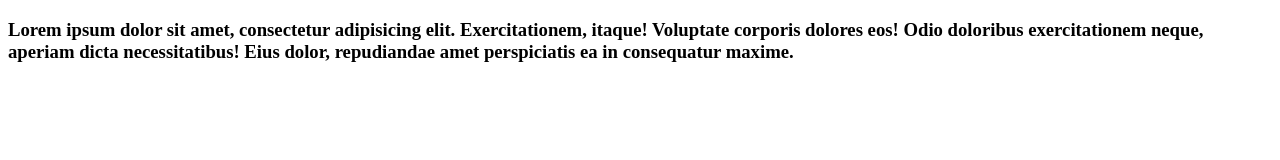
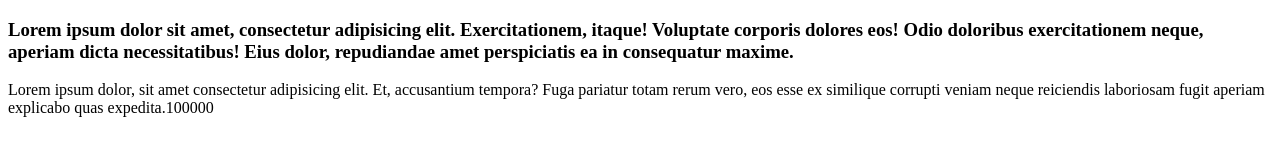
Before and after one commit to arslandev51/appdev, a plain HTML site: page index.html in a window 1280 px wide. Drawn offline with Linux system fonts and the light colour scheme.

Commit message:
add paragraph

```diff
--- a/index.html
+++ b/index.html
@@ -8,5 +8,6 @@
 </head>
 <body>
    <h3>Lorem ipsum dolor sit amet, consectetur adipisicing elit. Exercitationem, itaque! Voluptate corporis dolores eos! Odio doloribus exercitationem neque, aperiam dicta necessitatibus! Eius dolor, repudiandae amet perspiciatis ea in consequatur maxime.</h3>
+   <p>Lorem ipsum dolor, sit amet consectetur adipisicing elit. Et, accusantium tempora? Fuga pariatur totam rerum vero, eos esse ex similique corrupti veniam neque reiciendis laboriosam fugit aperiam explicabo quas expedita.100000</p>
 </body>
 </html>
```
